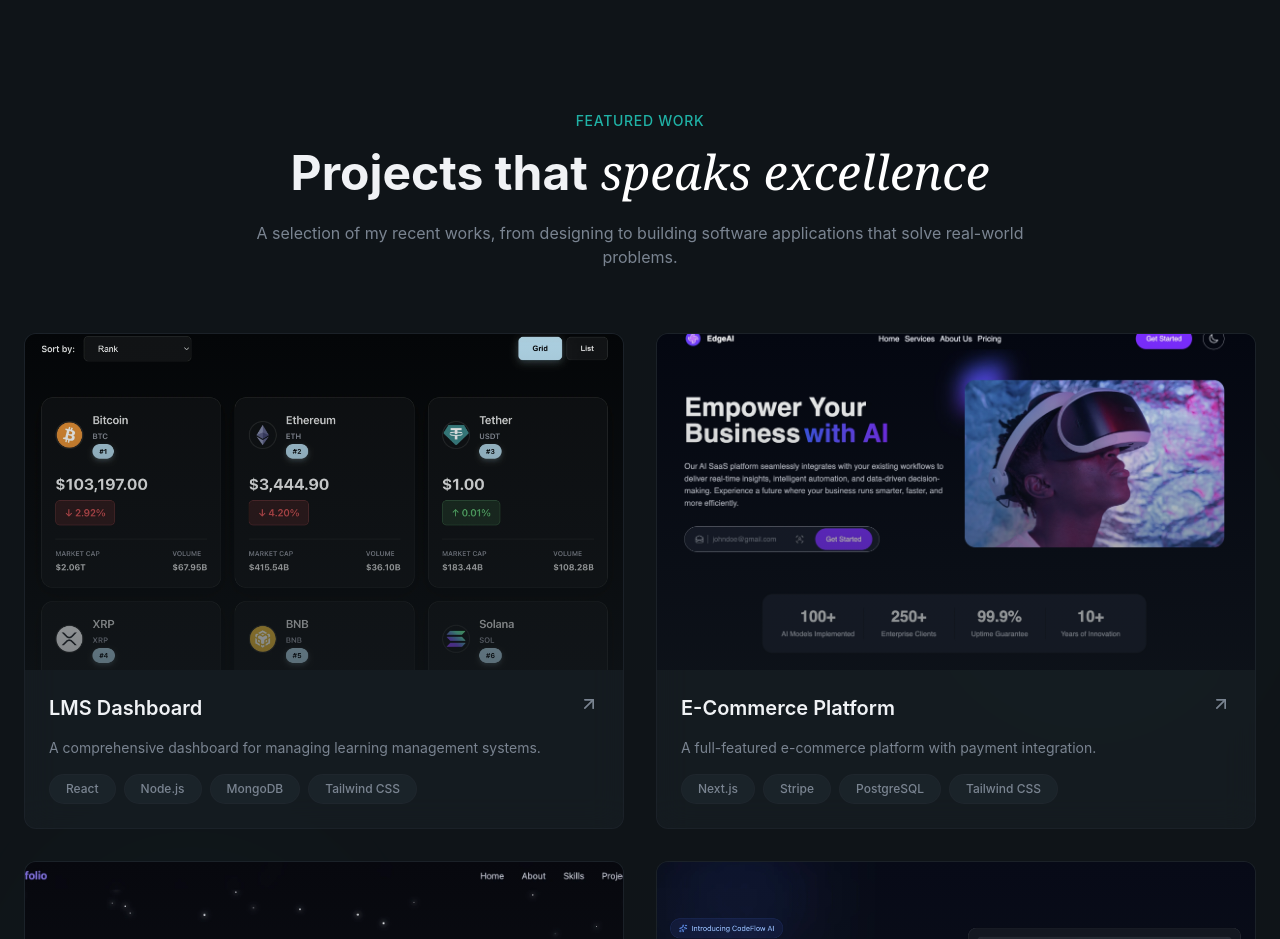
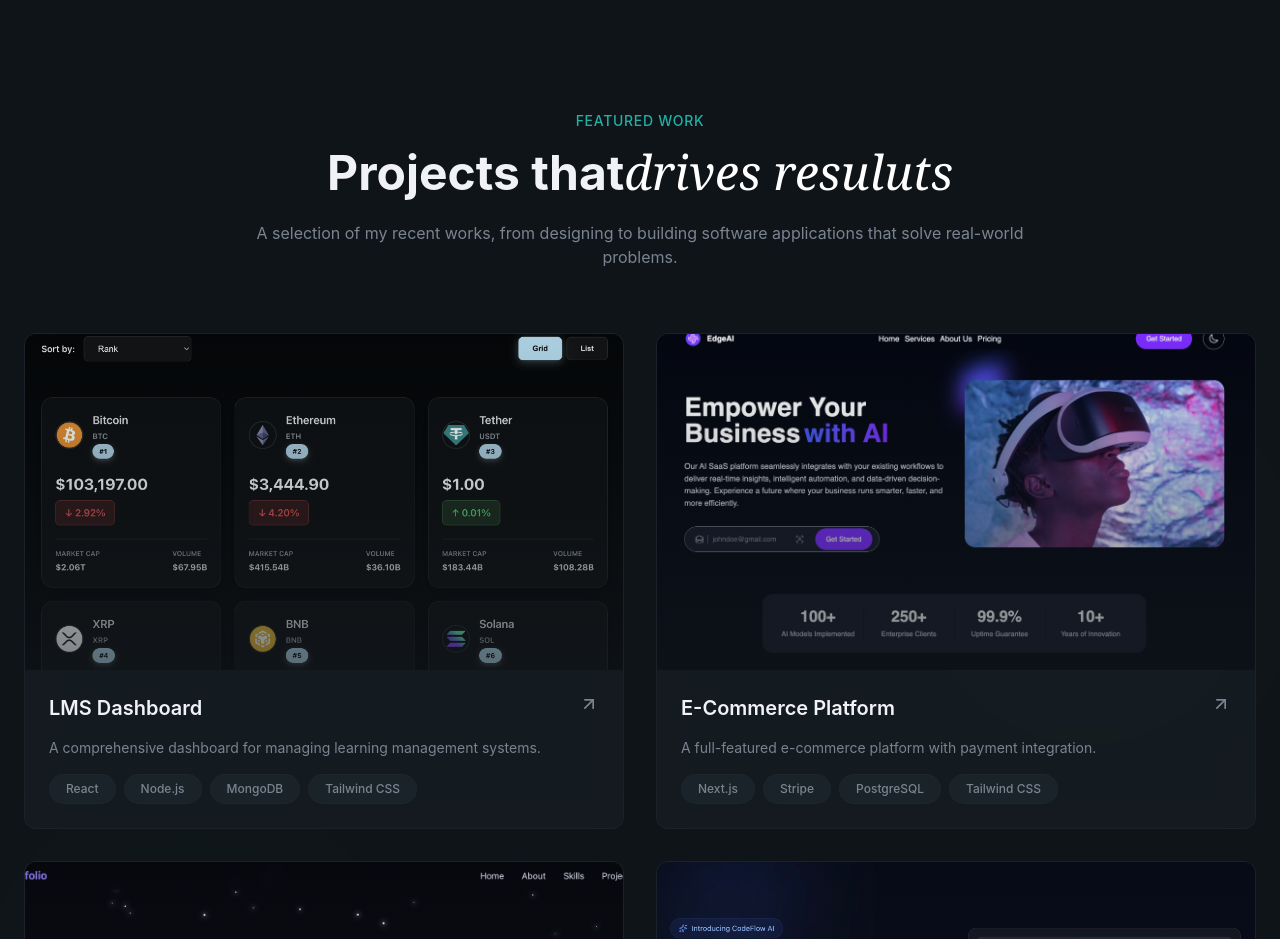
Before and after one commit to Emperor16/Daniel-Portfolio, a React (Vite) app: page / in a window 1280 px wide. Shown: the part 2080-3019 px from the top of the page. Built offline with nearby package versions, Linux system fonts and the light colour scheme.

Commit message:
prject that droves result

```diff
--- a/src/sections/project.jsx
+++ b/src/sections/project.jsx
@@ -49,7 +49,7 @@ export const Project = () => {
                     <span className="text-secondary-foreground text-sm font-medium tracking-wider uppercase">Featured work</span>
                     <h2 className="text-4xl md:text-5xl font-bold mt-4 mb-6 animate-fade-in animation-delay-100">
                         Projects that
-                        <span className="font-serif italic font-normal text-white"> speaks excellence</span>
+                        <span className="font-serif italic font-normal text-white">drives resuluts</span>
                     </h2>
                     <p className="text-muted-foreground animate-fade-in animation-delay-200">
                         A selection of my recent works, from designing to building software applications that solve real-world problems.
```
